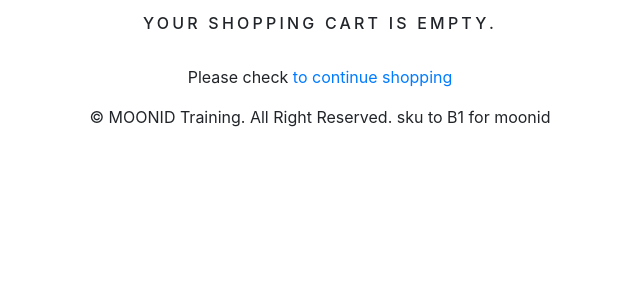
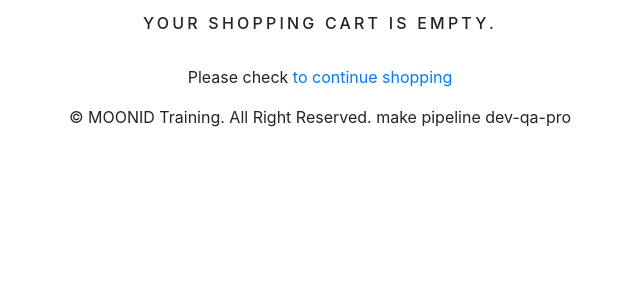
Before and after one commit to sysmoon/moonid, a Django app: page /cart/ in a window 1280 px wide. Shown: the part 194-494 px from the top of the page, without its empty margins (320-960 px from the left). Run offline with Django 3.2, Linux system fonts and the light colour scheme; data comes from the database, SQL or seed files in the repository; parts of the project's set-up code (start-up, migrations or seed data) failed here and were passed over; some libraries are stand-ins or nearby versions.

Commit message:
make pipeline dev-qa-pro

```diff
--- a/Application/perfectcushion/shop/templates/footer.html
+++ b/Application/perfectcushion/shop/templates/footer.html
@@ -1,4 +1,4 @@
 <!-- <div class="footer navbar-fixed-bottom my_footer"> -->
 <div>
-    <p class="text-center">&copy; MOONID Training. All Right Reserved. sku to B1 for moonid</p>
+    <p class="text-center">&copy; MOONID Training. All Right Reserved. make pipeline dev-qa-pro</p>
 </div>
```
